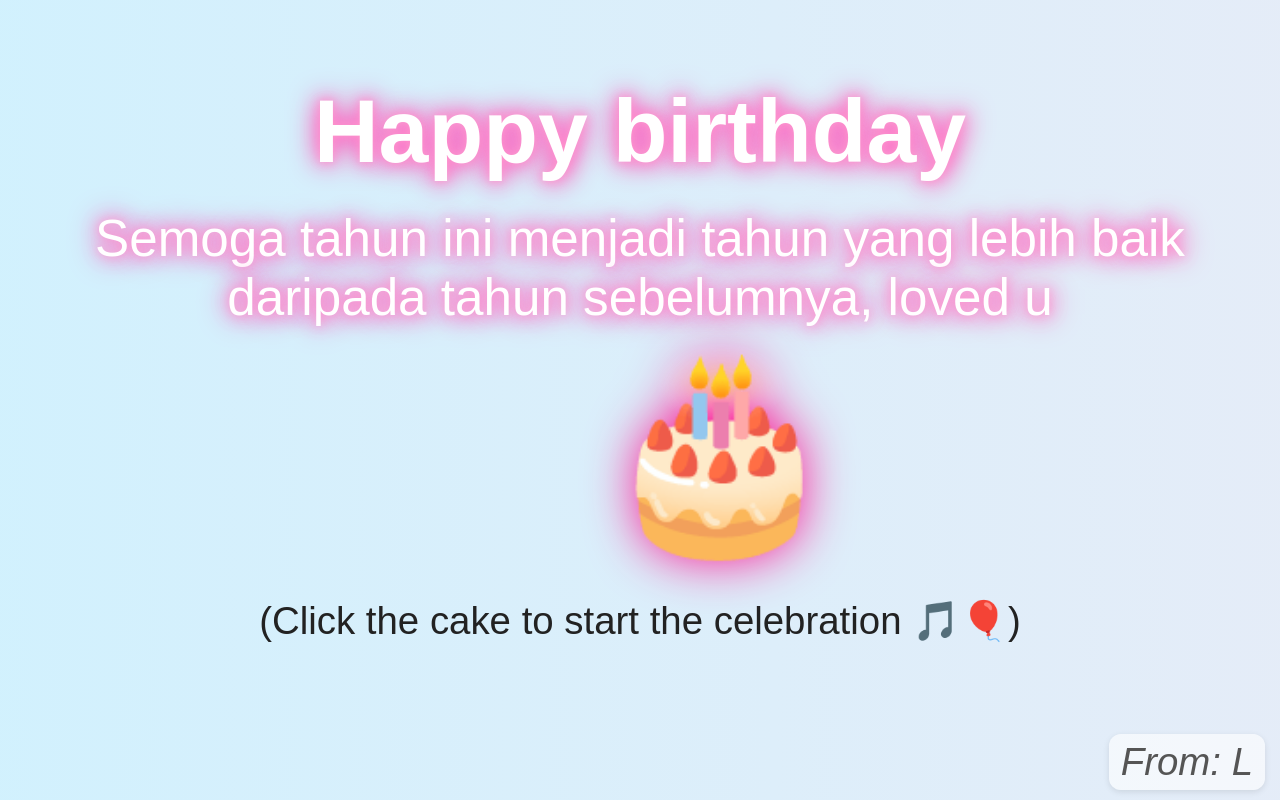
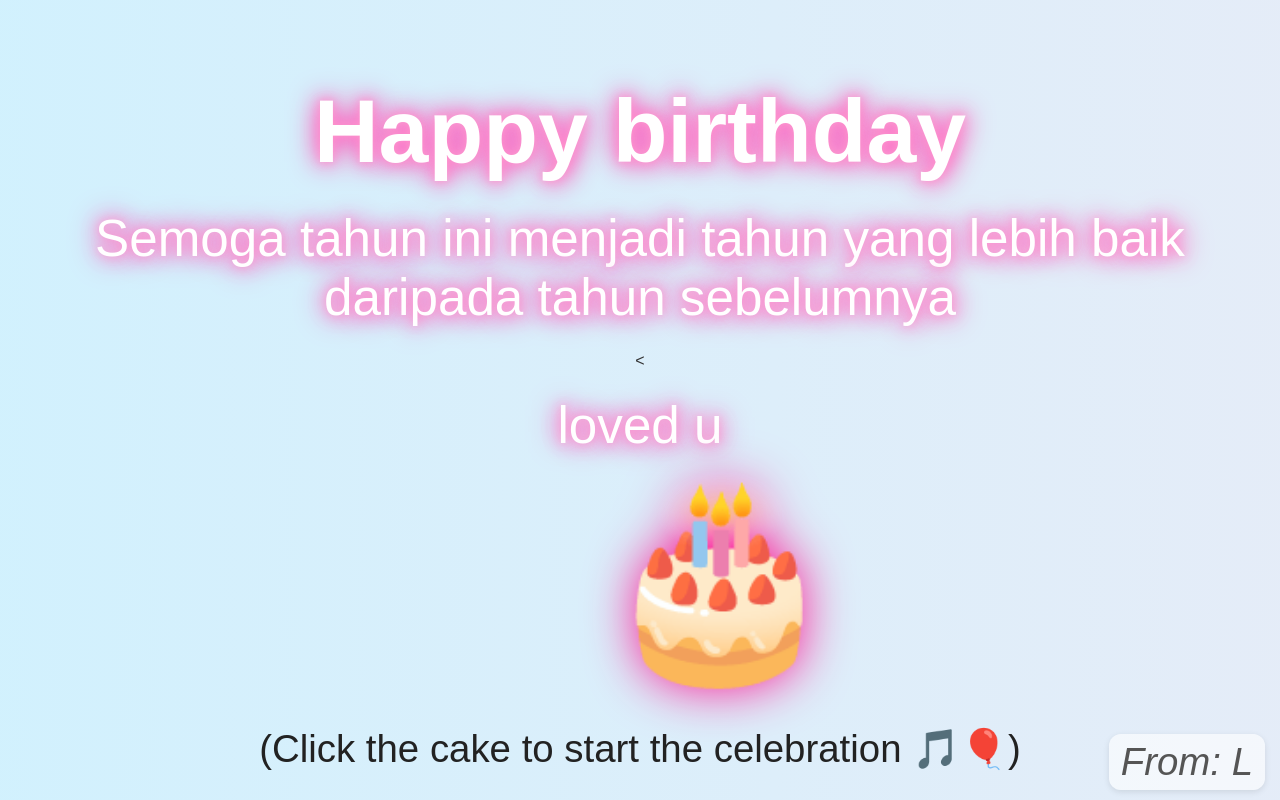
Before and after one commit to maxbtrl23/cobasaja231, a plain HTML site: page birthday.html in a window 1280 px wide. Drawn offline with Linux system fonts and the light colour scheme.

Commit message:
Update birthday.html

```diff
--- a/birthday.html
+++ b/birthday.html
@@ -10,7 +10,8 @@
 <body>
   <div class="container">
     <h1 class="glow">Happy birthday</h1>
-    <p class="glow">Semoga tahun ini menjadi tahun yang lebih baik daripada tahun sebelumnya, loved u</p>
+    <p class="glow">Semoga tahun ini menjadi tahun yang lebih baik daripada tahun sebelumnya</p>
+    <<p class="glow">loved u</p>
     <div class="cake" onclick="startCelebration()">🎂</div>
     <p class="click-note">(Click the cake to start the celebration 🎵🎈)</p>
     <audio id="birthdaySong" src="https://www.soundhelix.com/examples/mp3/SoundHelix-Song-1.mp3"></audio>
```
